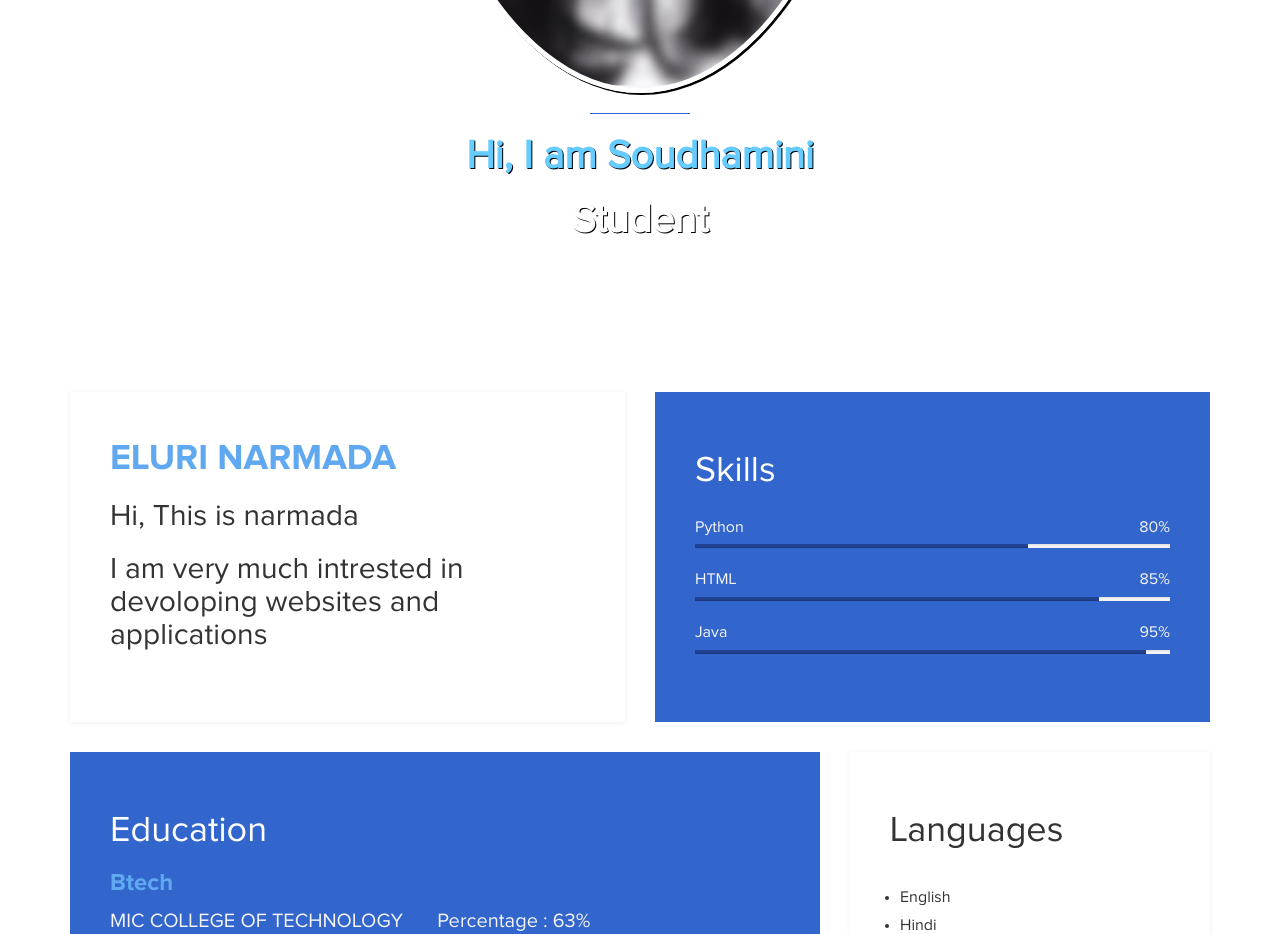
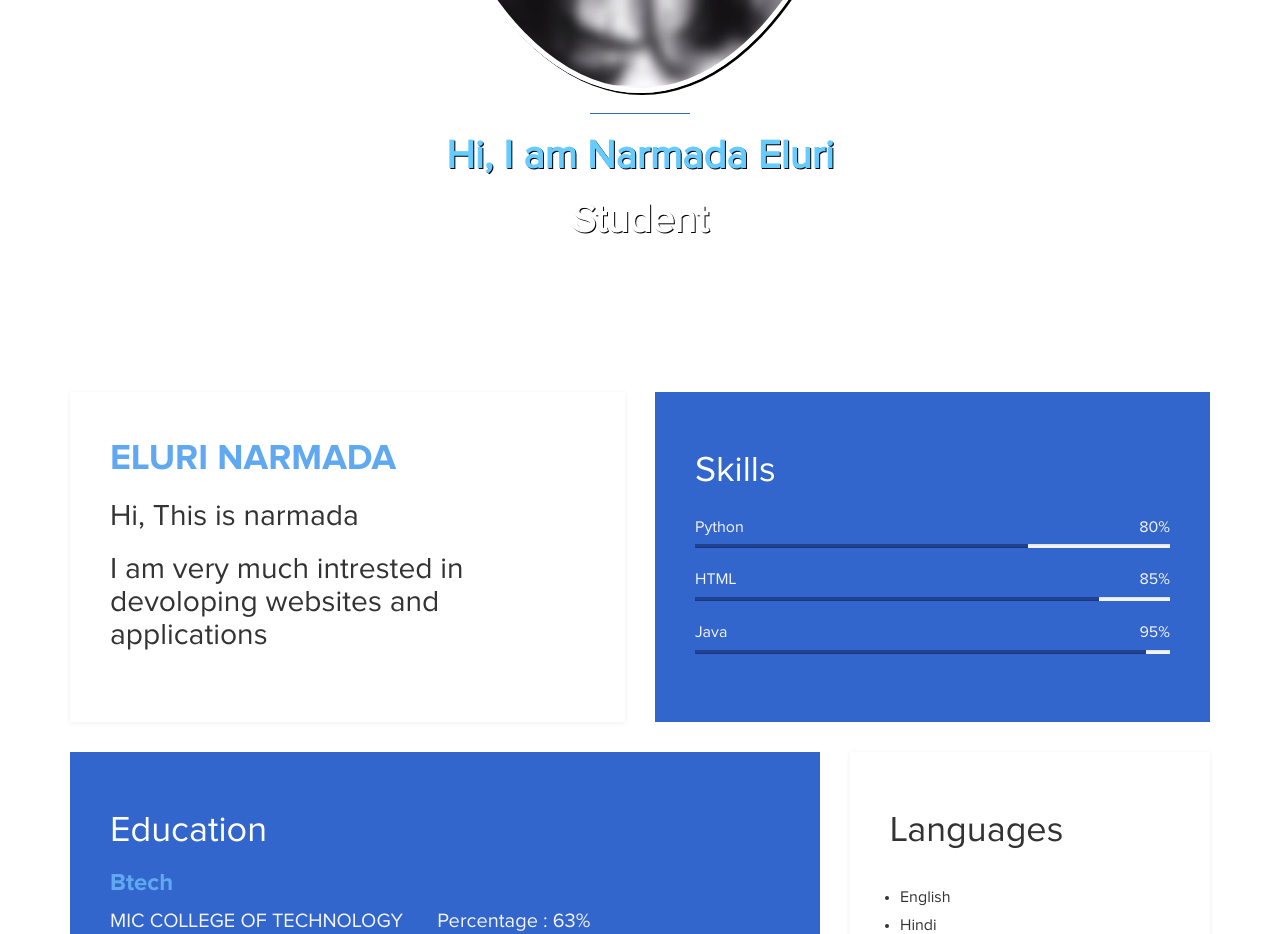
Before and after one commit to E-Narmada/E-Narmada.github.io, a plain HTML site: page index.html in a window 1280 px wide. Shown: the part 1020-1954 px from the top of the page. Drawn offline with Linux system fonts and the light colour scheme.

Commit message:
Update index.html

```diff
--- a/index.html
+++ b/index.html
@@ -32,7 +32,7 @@ http://www.templatemo.com/tm-467-easy-profile
 			<div class="col-md-12 col-sm-12">
 				<img src="images/WhatsApp Image 2021-05-18 at 6.11.13 PM.jpeg" width="500" height="300" class="img-responsive img-circle tm-border" alt="templatemo easy profile">
 				<hr>
-				<h1 class="tm-title bold shadow">Hi, I am Soudhamini</h1>
+				<h1 class="tm-title bold shadow">Hi, I am Narmada Eluri</h1>
 				<h1 class="white bold shadow">Student</h1>
 			</div>
 		</div>
```
